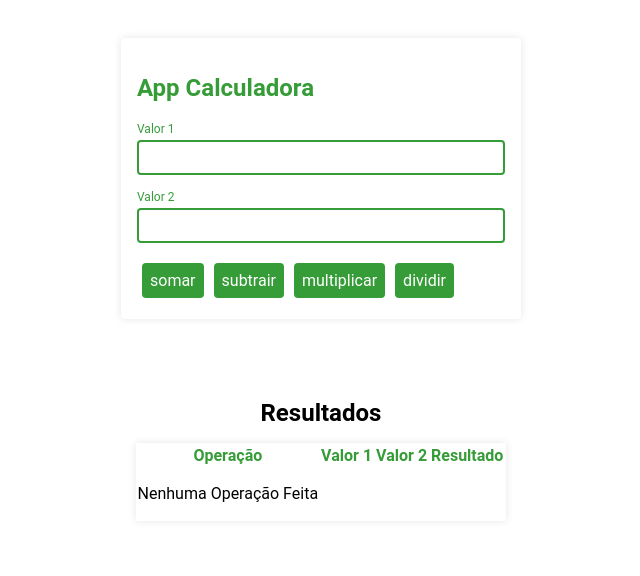
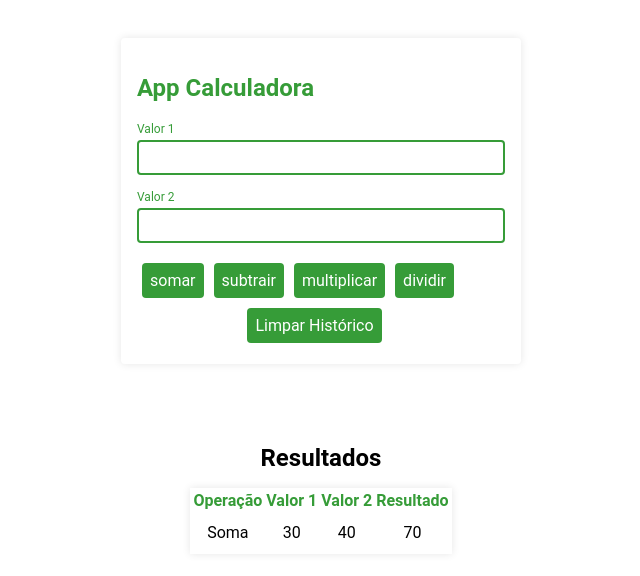
Before and after one commit to ThalesB/Calculadora-Angular, an Angular app in the folder calculadora-angular/: page / in a window 1280 px wide. Shown: the top 576 px of the page, without its empty margins (319-959 px from the left). Built offline with nearby package versions, Linux system fonts and the light colour scheme; data requests are answered from the project's data file.

Commit message:
Implementação de Service com consulta de API REST simulado pelo JSON Server

```diff
--- /dev/null
+++ b/calculadora-angular/dados/db.json
@@ -0,0 +1,11 @@
+{
+  "operacoes": [
+    {
+      "operacao": "Soma",
+      "valor1": 30,
+      "valor2": 40,
+      "resultado": 70,
+      "id": 1
+    }
+  ]
+}
--- a/calculadora-angular/src/app/app.component.html
+++ b/calculadora-angular/src/app/app.component.html
@@ -1,3 +1,3 @@
-<app-calculadora (aoTransferir)="transferencias($event)"></app-calculadora>
+<app-calculadora></app-calculadora>
 
 <app-historico></app-historico>
--- a/calculadora-angular/src/app/app.component.ts
+++ b/calculadora-angular/src/app/app.component.ts
@@ -1,5 +1,5 @@
 import { Component } from '@angular/core';
-import { CalculadoraServiceService } from './service/calculadora-service.service';
+import { CalculadoraService } from './service/calculadora.service';
 
 @Component({
   selector: 'app-root',
@@ -9,13 +9,6 @@ import { CalculadoraServiceService } from './service/calculadora-service.service
 export class AppComponent {
   title = 'calculadora';
 
-constructor(private service: CalculadoraServiceService){}
-
-public transferencias($event){
-
-  const transferencia = {...$event};
-
-  this.service.adicionar(transferencia);
+constructor(){}
 
 }
-}
--- a/calculadora-angular/src/app/app.module.ts
+++ b/calculadora-angular/src/app/app.module.ts
@@ -1,3 +1,4 @@
+import { HttpClientModule } from '@angular/common/http';
 import { BrowserModule } from '@angular/platform-browser';
 import { NgModule } from '@angular/core';
 
@@ -14,7 +15,8 @@ import { FormsModule } from '@angular/forms';
   ],
   imports: [
     BrowserModule,
-    FormsModule
+    FormsModule,
+    HttpClientModule
   ],
   providers: [],
   bootstrap: [AppComponent]
--- a/calculadora-angular/src/app/calculadora/calculadora.component.html
+++ b/calculadora-angular/src/app/calculadora/calculadora.component.html
@@ -18,6 +18,7 @@
     <button class="botao" type="submit" (click)="subtrair()">subtrair</button>
     <button class="botao" type="submit" (click)="multiplicar()">multiplicar</button>
     <button class="botao" type="submit" (click)="dividir()">dividir</button>
+    <button class="botao" style="margin-left: 30%;" type="submit" (click)="excluirOperacao()">Limpar Histórico</button>
 
     </div>
 
--- a/calculadora-angular/src/app/calculadora/calculadora.component.ts
+++ b/calculadora-angular/src/app/calculadora/calculadora.component.ts
@@ -1,4 +1,6 @@
 import { Component, EventEmitter, OnInit, Output } from '@angular/core';
+import { Operacao } from '../model/operacao.model';
+import { CalculadoraService } from '../service/calculadora.service';
 
 @Component({
   selector: 'app-calculadora',
@@ -6,8 +8,6 @@ import { Component, EventEmitter, OnInit, Output } from '@angular/core';
   styleUrls: ['./calculadora.component.scss']
 })
 export class CalculadoraComponent implements OnInit {
-
-  constructor() { }
 
   @Output() aoTransferir = new EventEmitter<any>();
 
@@ -18,41 +18,55 @@ export class CalculadoraComponent implements OnInit {
 
   public listaOperacao = {soma:null, subtracao: null, multiplicacao: null, divisao: null}
 
+  getID: any[];
+
+ constructor(private service: CalculadoraService){
+
+}
+
 
   ngOnInit() {
+    this.service.getTodas().subscribe((operacao: Operacao[]) =>{
+      this.getID = operacao.map(operacao => operacao.id);
+    })
   }
 
   public transferir(): void{
 
     if(this.listaOperacao.soma === 'soma'){
-       const operacao = {valor1: this.valor1, valor2: this.valor2, operacao: 'Soma', resultado: this.valorOperacao}
-       this.aoTransferir.emit(operacao);
+       const operacao: Operacao = { operacao: 'Soma', valor1: this.valor1, valor2: this.valor2, resultado: this.valorOperacao}
+       this.service.adicionar(operacao).subscribe((resultado) =>{
         this.limparListaOperacao();
         this.limparCampos();
+       }, (error) => console.log(error));
+
        return;
       }
 
     if(this.listaOperacao.subtracao === 'subtracao'){
-      const operacao = {valor1: this.valor1, valor2: this.valor2, operacao: 'Subtração', resultado: this.valorOperacao}
-       this.aoTransferir.emit(operacao);
+      const operacao: Operacao = { operacao: 'Soma', valor1: this.valor1, valor2: this.valor2, resultado: this.valorOperacao}
+      this.service.adicionar(operacao).subscribe((resultado) =>{
         this.limparListaOperacao();
         this.limparCampos();
+       }, (error) => console.log(error));
       return;
     }
 
     if(this.listaOperacao.multiplicacao === 'multiplicacao'){
-      const operacao = {valor1: this.valor1, valor2: this.valor2, operacao: 'Multiplicação', resultado: this.valorOperacao}
-      this.aoTransferir.emit(operacao);
+      const operacao: Operacao = { operacao: 'Soma', valor1: this.valor1, valor2: this.valor2, resultado: this.valorOperacao}
+      this.service.adicionar(operacao).subscribe((resultado) =>{
         this.limparListaOperacao();
         this.limparCampos();
+       }, (error) => console.log(error));;
       return;
     }
 
     if(this.listaOperacao.divisao === 'divisao'){
-      const operacao = {valor1: this.valor1, valor2: this.valor2, operacao: 'Divisão', resultado: this.valorOperacao}
-      this.aoTransferir.emit(operacao);
+      const operacao: Operacao = { operacao: 'Soma', valor1: this.valor1, valor2: this.valor2, resultado: this.valorOperacao}
+      this.service.adicionar(operacao).subscribe((resultado) =>{
         this.limparListaOperacao();
         this.limparCampos();
+       }, (error) => console.log(error));
       return;
     }
 
@@ -93,4 +107,9 @@ export class CalculadoraComponent implements OnInit {
     this.listaOperacao.divisao = null;
     this.listaOperacao.multiplicacao = null;
   }
+
+  public excluirOperacao(){
+
+    this.getID.forEach( id => this.service.deletarResultado(id).subscribe());
   }
+}
--- a/calculadora-angular/src/app/historico/historico.component.ts
+++ b/calculadora-angular/src/app/historico/historico.component.ts
@@ -1,5 +1,6 @@
 import { Component, Input, OnInit } from '@angular/core';
-import { CalculadoraServiceService } from '../service/calculadora-service.service';
+import { Operacao } from '../model/operacao.model';
+import { CalculadoraService} from '../service/calculadora.service';
 
 @Component({
   selector: 'app-historico',
@@ -10,10 +11,13 @@ export class HistoricoComponent implements OnInit {
 
     transferencias: any[];
 
-  constructor(private service: CalculadoraServiceService) { }
+  constructor(private service: CalculadoraService) { }
 
   ngOnInit() {
-    this.transferencias = this.service.transferencias;
+    this.service.getTodas().subscribe((operacao: Operacao[]) =>{
+      this.transferencias = operacao;
+    })
+
   }
 
 }
--- a/calculadora-angular/src/app/service/calculadora-service.service.ts
+++ /dev/null
@@ -1,22 +0,0 @@
-import { Injectable } from '@angular/core';
-
-@Injectable({
-  providedIn: 'root'
-})
-export class CalculadoraServiceService {
-
-  private listaTransferencia: any[];
-
-  constructor() {
-  this.listaTransferencia = [];
- }
-
-  adicionar(transferencia: any){
-   this.listaTransferencia.push(transferencia);
- }
-
- get transferencias() {
-   return this.listaTransferencia;
- }
-
-}
--- /dev/null
+++ b/calculadora-angular/src/app/service/calculadora.service.ts
@@ -0,0 +1,40 @@
+import { CalculadoraComponent } from './../calculadora/calculadora.component';
+import { Injectable } from '@angular/core';
+import { HttpClient } from '@angular/common/http'
+import { Operacao } from '../model/operacao.model';
+import { Observable } from 'rxjs';
+
+@Injectable({
+  providedIn: 'root'
+})
+export class CalculadoraService{
+
+  private listaTransferencia: any[];
+  private url = 'http://localhost:3000/operacoes';
+
+  constructor(private httpClient: HttpClient) {
+  this.listaTransferencia = [];
+ }
+
+
+getTodas(): Observable<Operacao[]> {
+
+  return this.httpClient.get<Operacao[]>(this.url);
+
+ }
+
+ adicionar(operacao: Operacao): Observable<Operacao>{
+
+  return this.httpClient.post<Operacao>(this.url, operacao);
+ }
+
+ deletarResultado(id: any): Observable<Operacao>{
+
+   return this.httpClient.delete<Operacao>(`http://localhost:3000/operacoes/${id}`);
+ }
+
+ get transferencias() {
+   return this.listaTransferencia;
+ }
+
+}
```
Also changed, not shown: calculadora-angular/src/app/model/operacao.model.ts (added, +7 -0 lines), 1 other file (tests, documents, lock files or other folders). Lines whose indentation alone changed are shown as unchanged.
